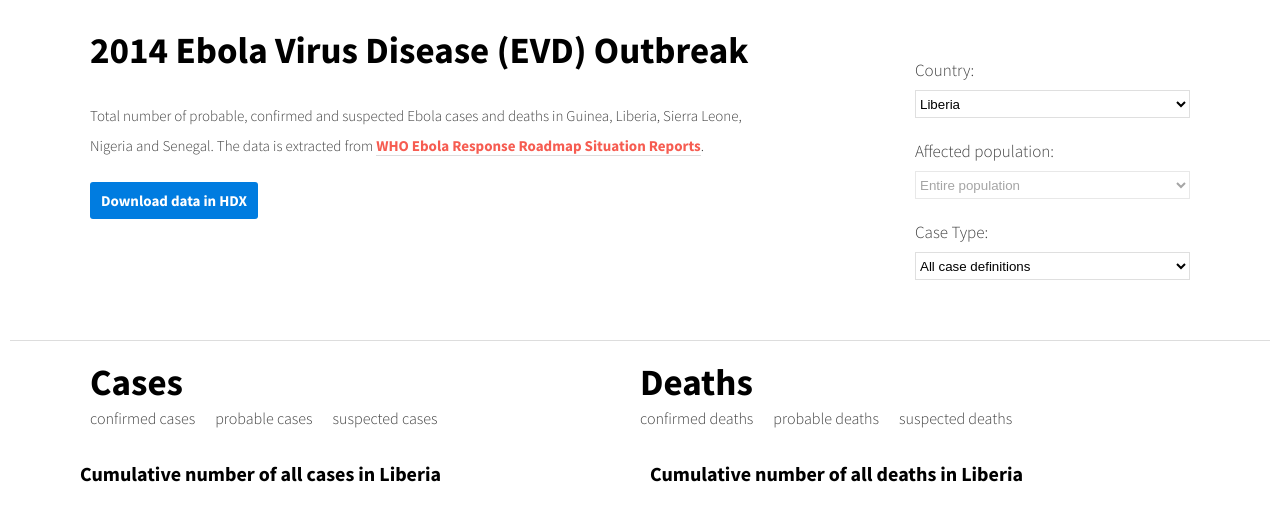
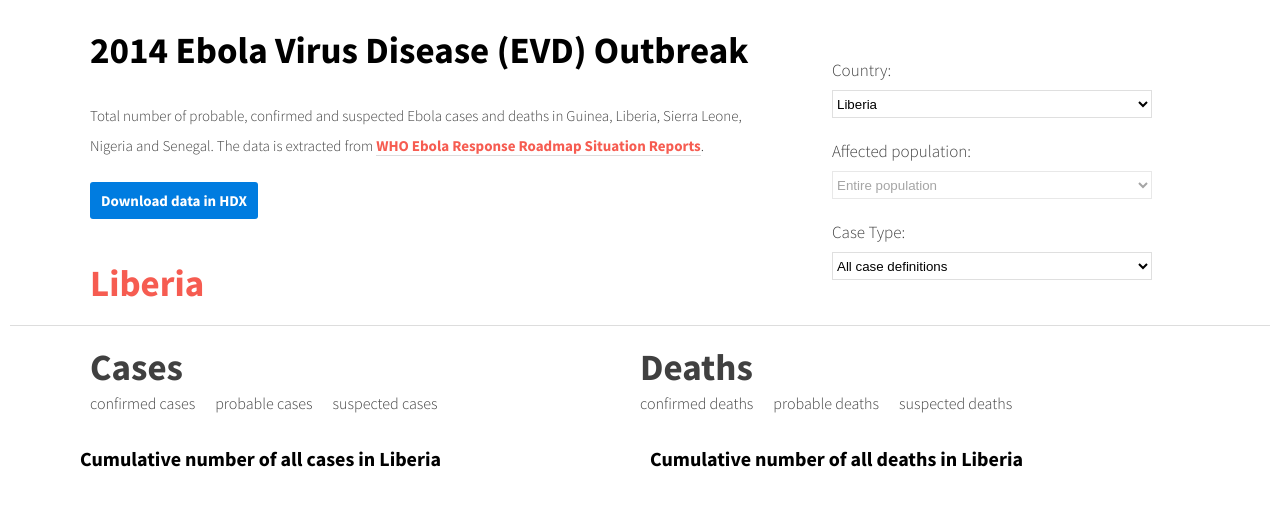
Before and after one commit to OCHA-DAP/hdxviz-ebola-cases-total, a plain HTML site: page index.html in a window 1280 px wide. Drawn offline with Linux system fonts and the light colour scheme; no server answers.

Commit message:
adding country label + lowering dropdown

```diff
--- a/index.html
+++ b/index.html
@@ -34,6 +34,12 @@
           .verticalLine {
             border-left: thick solid #ff0000;
           }
+          .selectors {
+            position: absolute;
+            right: 10%;
+            top: 5%;
+            bottom: 0px;  /* sticks to the bottom */
+          }
 		</style>
 
     </head>
@@ -53,7 +59,7 @@
             </div>
 
                 <!-- Dropdown Menus -->
-                <div class="three columns" style="padding-top: 40px;">
+                <div class="three columns selectors">
                     <form>
                         <div class="row">
                             <div>
@@ -75,6 +81,11 @@
                     </form>
         		</div>
 
+                <div class="ten columns" style="padding-left: 0px; padding-top: 40px;">
+                    <div>
+                        <h1 style="color: #F65C51;">{{selectedCountry}}</h1>
+                    </div>
+                </div>
             </div>
 
             <hr />
@@ -84,7 +95,7 @@
               <!-- Cases -->
               <div class="six columns small-font">
                   <div class="row">
-                    <h1>{{headlineFigures.all_cases | number:0}} Cases</h1>
+                    <h1 style="color: #404040;">{{headlineFigures.all_cases | number:0}} Cases</h1>
                   </div>
                   <div class="row">
                     <div class="columns" style="padding-left: 0px;">
@@ -102,7 +113,7 @@
               <!-- Deaths -->
               <div class="six columns small-font">
                   <div class="row">
-                            <h1>{{headlineFigures.all_deaths | number:0}} Deaths</h1>
+                            <h1 style="color: #404040;">{{headlineFigures.all_deaths | number:0}} Deaths</h1>
                   </div>
                   <div class="row">
                     <div class="columns" style="padding-left: 0px;">
```
